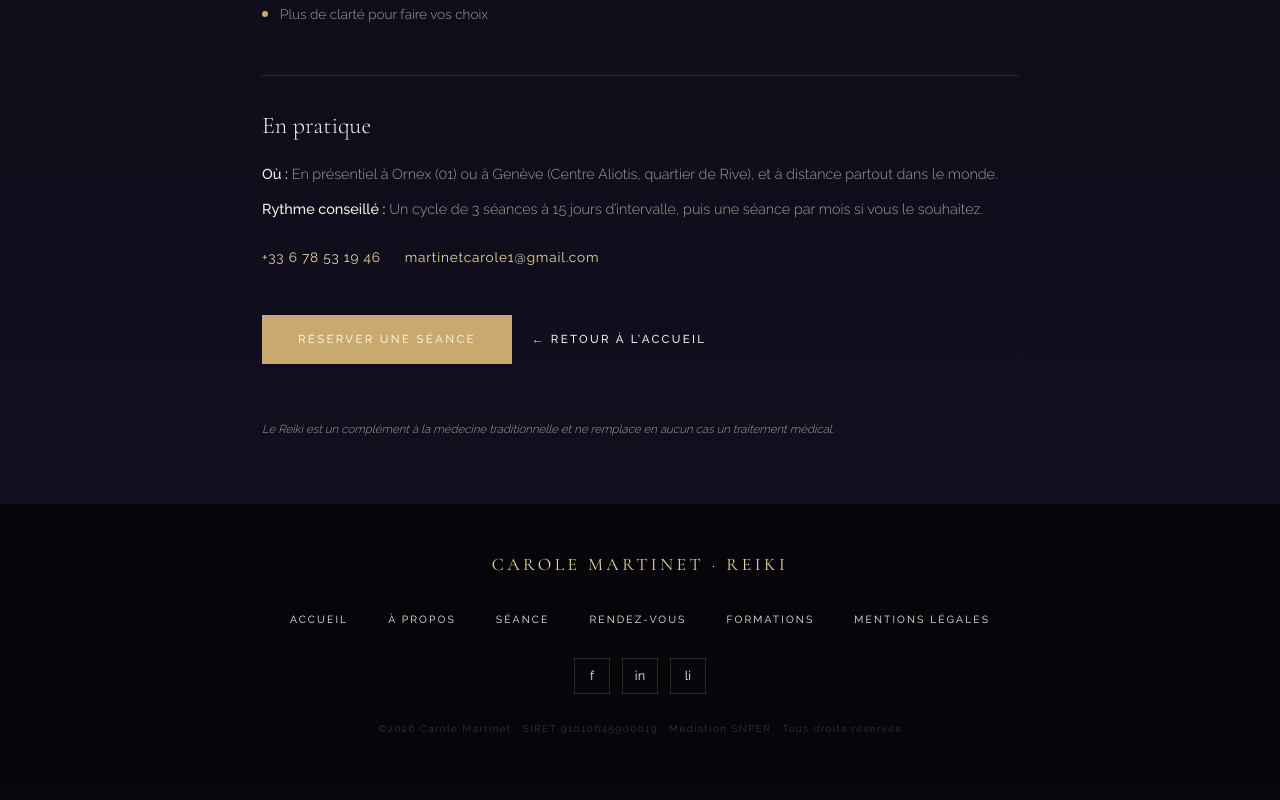
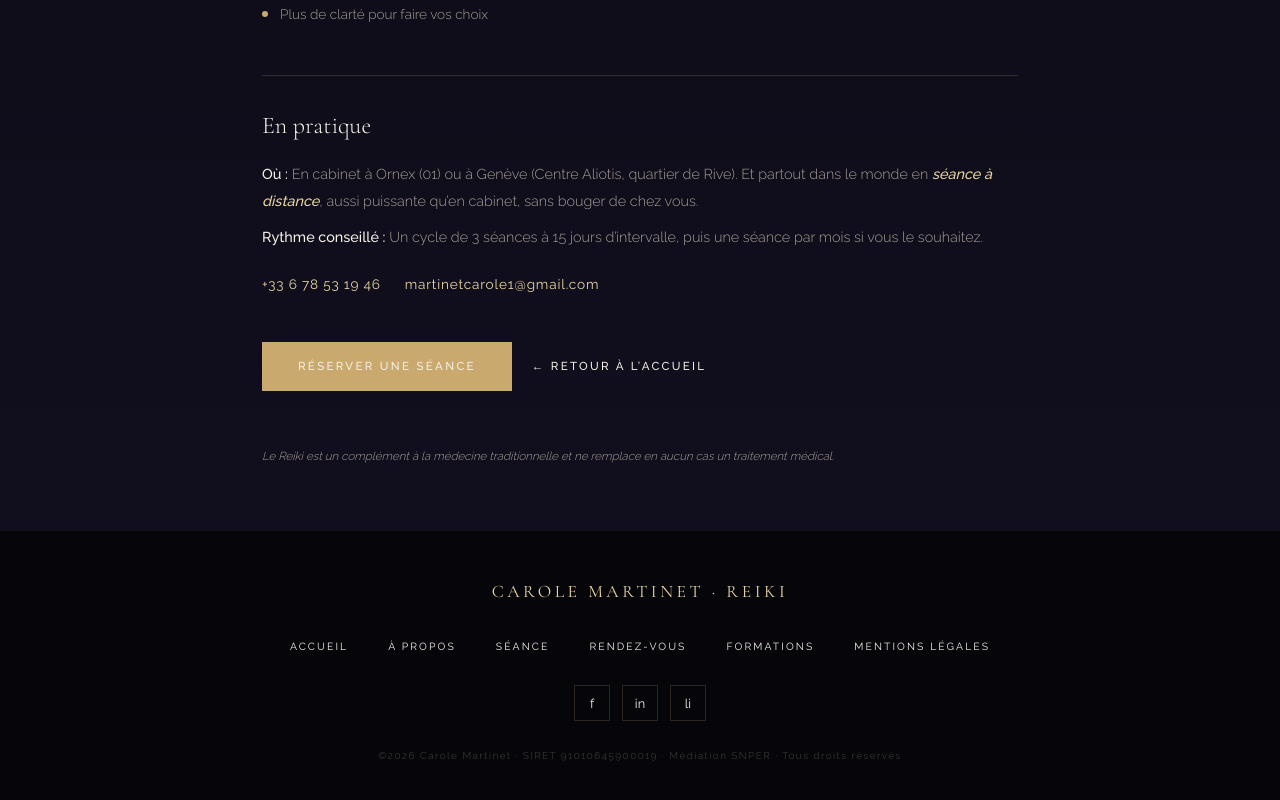
Before and after one commit to LucaMartinet7/Website_Carole, a React (Vite) app: page /seance-individuelle in a window 1280 px wide. Shown: the part 1228-2028 px from the top of the page. Built offline with nearby package versions, Linux system fonts and the light colour scheme.

Commit message:
Highlight distance sessions on Séance page

```diff
--- a/src/content/siteContent.ts
+++ b/src/content/siteContent.ts
@@ -155,7 +155,7 @@ export const seancePage = {
   },
   pratique: {
     lieux:
-      'En présentiel à Ornex (01) ou à Genève (Centre Aliotis, quartier de Rive), et à distance partout dans le monde.',
+      'En cabinet à Ornex (01) ou à Genève (Centre Aliotis, quartier de Rive). Et partout dans le monde en séance à distance, aussi puissante qu’en cabinet, sans bouger de chez vous.',
     recommandation:
       'Un cycle de 3 séances à 15 jours d’intervalle, puis une séance par mois si vous le souhaitez.',
   },
--- a/src/pages/SeanceIndividuelle.tsx
+++ b/src/pages/SeanceIndividuelle.tsx
@@ -89,7 +89,18 @@ export function SeanceIndividuelle() {
             </h3>
             <p className="mt-4 text-[0.9rem] font-light leading-[1.9] text-[var(--muted)]">
               <strong className="font-medium text-[var(--cream)]">Où&nbsp;:</strong>{' '}
-              {seancePage.pratique.lieux}
+              {seancePage.pratique.lieux
+                .split('séance à distance')
+                .flatMap((part, index, parts) =>
+                  index < parts.length - 1
+                    ? [
+                        part,
+                        <span key={index} className="font-medium italic text-[var(--gold2)]">
+                          séance à distance
+                        </span>,
+                      ]
+                    : [part],
+                )}
             </p>
             <p className="mt-2 text-[0.9rem] font-light leading-[1.9] text-[var(--muted)]">
               <strong className="font-medium text-[var(--cream)]">Rythme conseillé&nbsp;:</strong>{' '}
```
